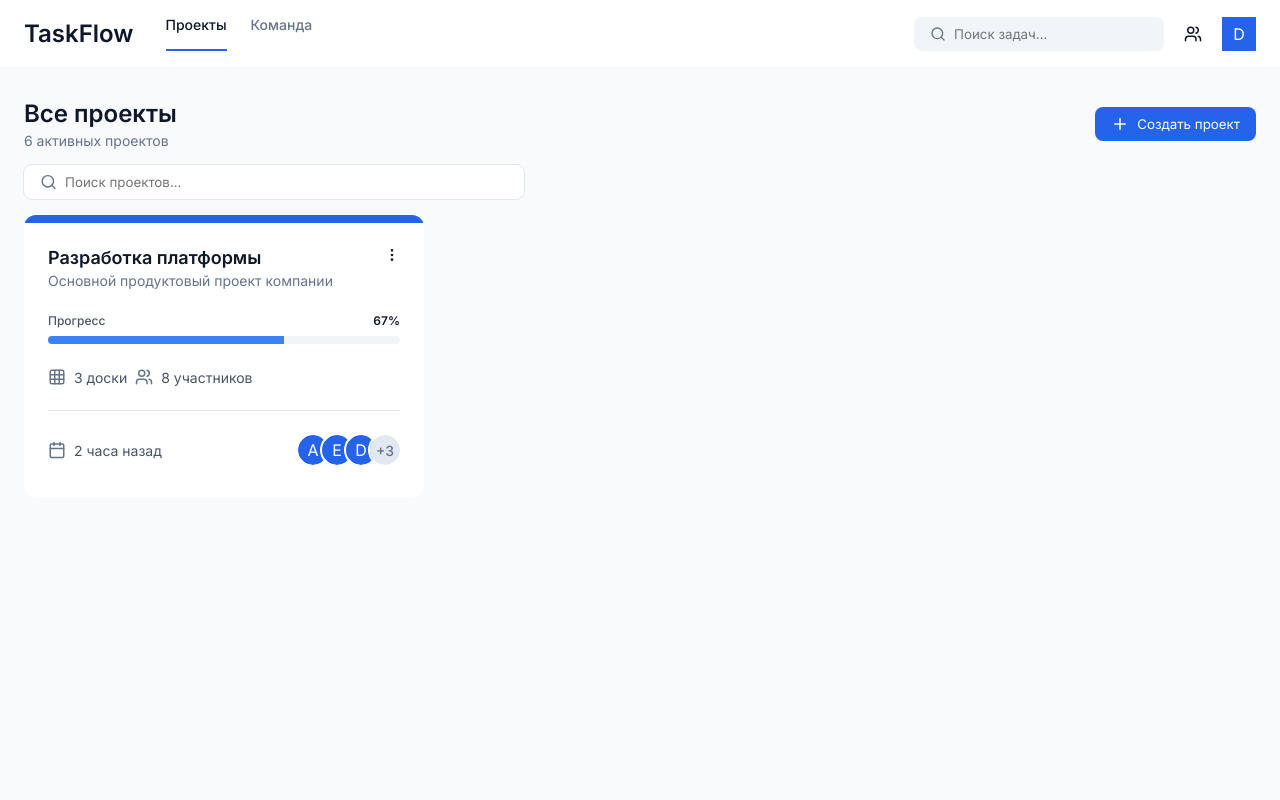
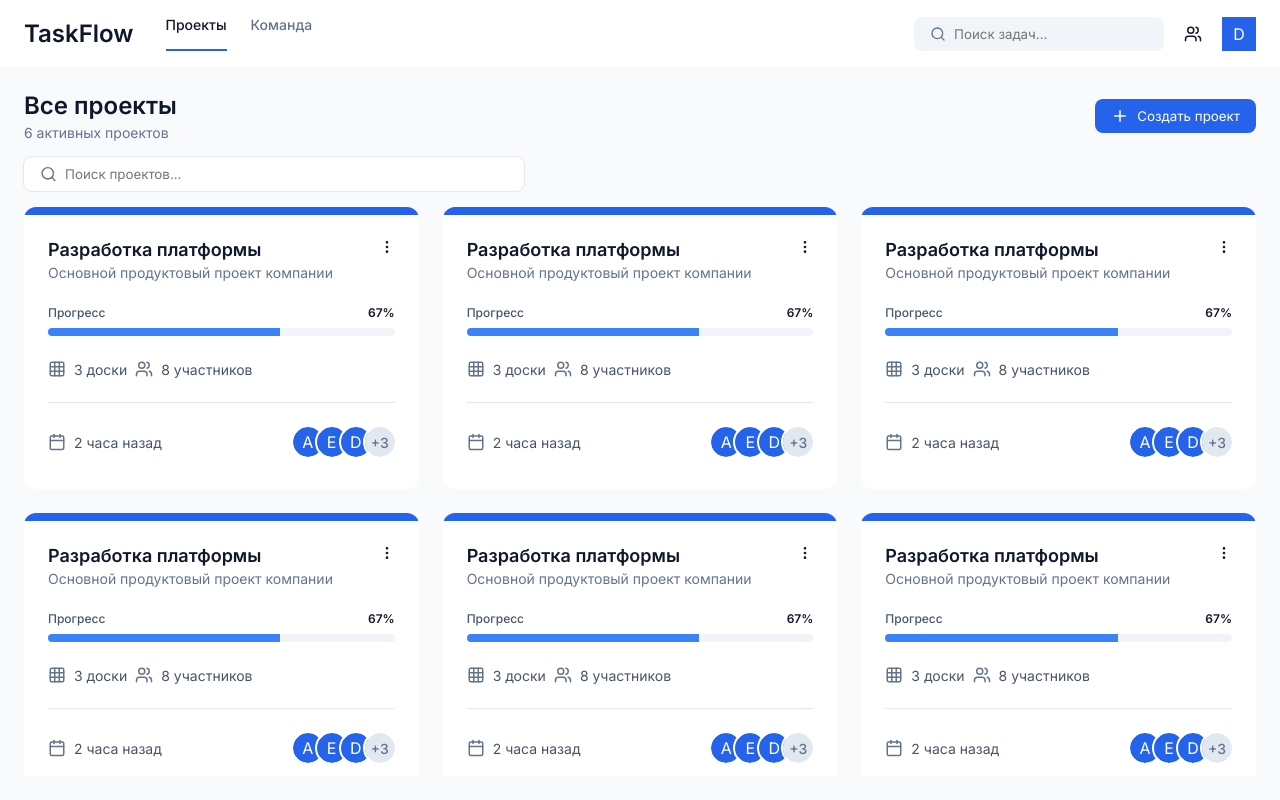
Before and after one commit to DimaJun/taskflow, a Next.js app: page /projects in a window 1280 px wide. Built offline with nearby package versions, Linux system fonts and the light colour scheme.

Commit message:
updated: projects page ui;

```diff
--- a/src/app/projects/page.module.scss
+++ b/src/app/projects/page.module.scss
@@ -1,8 +1,9 @@
 .projects {
   display: flex;
   flex-direction: column;
+  gap: var(--indent-16);
 
-  padding: var(--indent-32) var(--indent-24);
+  padding:var(--indent-24);
 }
 
 .top {
@@ -10,7 +11,6 @@
   justify-content: space-between;
   align-items: center;
 
-  margin-bottom: var(--indent-16);
 }
 
 .title {
@@ -35,5 +35,4 @@
   background-color: var(--color-white);
   outline: 1px solid var(--input-outline);
 
-  margin-bottom: var(--indent-16);
 }
--- a/src/app/styles/reset/reset.scss
+++ b/src/app/styles/reset/reset.scss
@@ -4,6 +4,8 @@
   box-sizing: border-box;
   font-family: inherit;
   color: inherit;
+
+  scrollbar-width: none;
 }
 
 a {
--- a/src/entities/Project/ui/ProjectsList/ProjectsList.module.scss
+++ b/src/entities/Project/ui/ProjectsList/ProjectsList.module.scss
@@ -1,5 +1,7 @@
 .list {
+  height: 100%;
   display: grid;
   grid-template-columns: repeat(3, 1fr);
-  gap: var(--indent-16);
+  gap: var(--indent-24);
+  overflow-y: auto;
 }
--- a/src/entities/Project/ui/ProjectsList/ProjectsList.tsx
+++ b/src/entities/Project/ui/ProjectsList/ProjectsList.tsx
@@ -7,6 +7,24 @@ export function ProjectsList() {
 			<li>
 				<ProjectCard />
 			</li>
+			<li>
+				<ProjectCard />
+			</li>
+			<li>
+				<ProjectCard />
+			</li>
+			<li>
+				<ProjectCard />
+			</li>
+			<li>
+				<ProjectCard />
+			</li>
+			<li>
+				<ProjectCard />
+			</li>
+			<li>
+				<ProjectCard />
+			</li>
 		</ul>
 	);
 }
```
